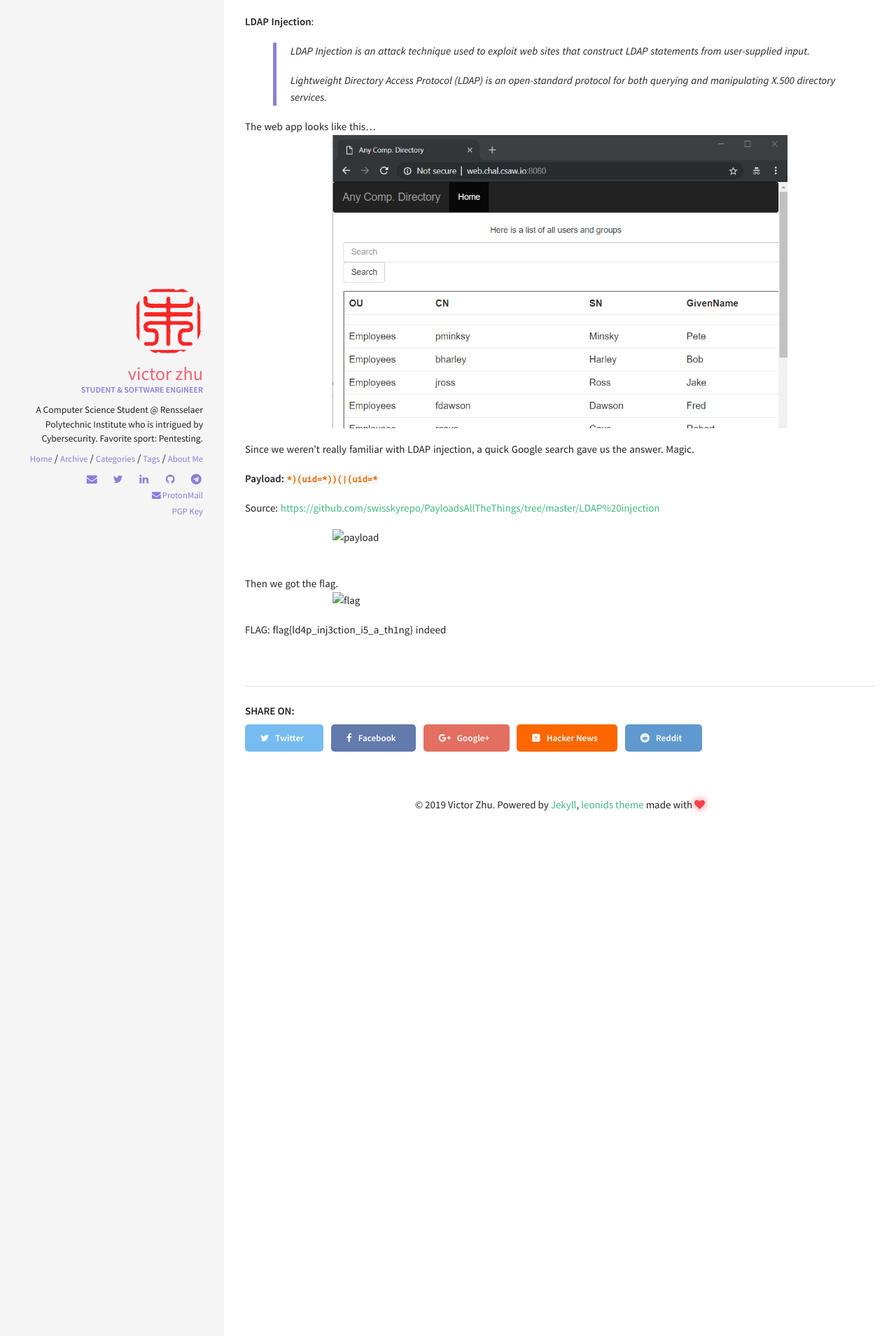
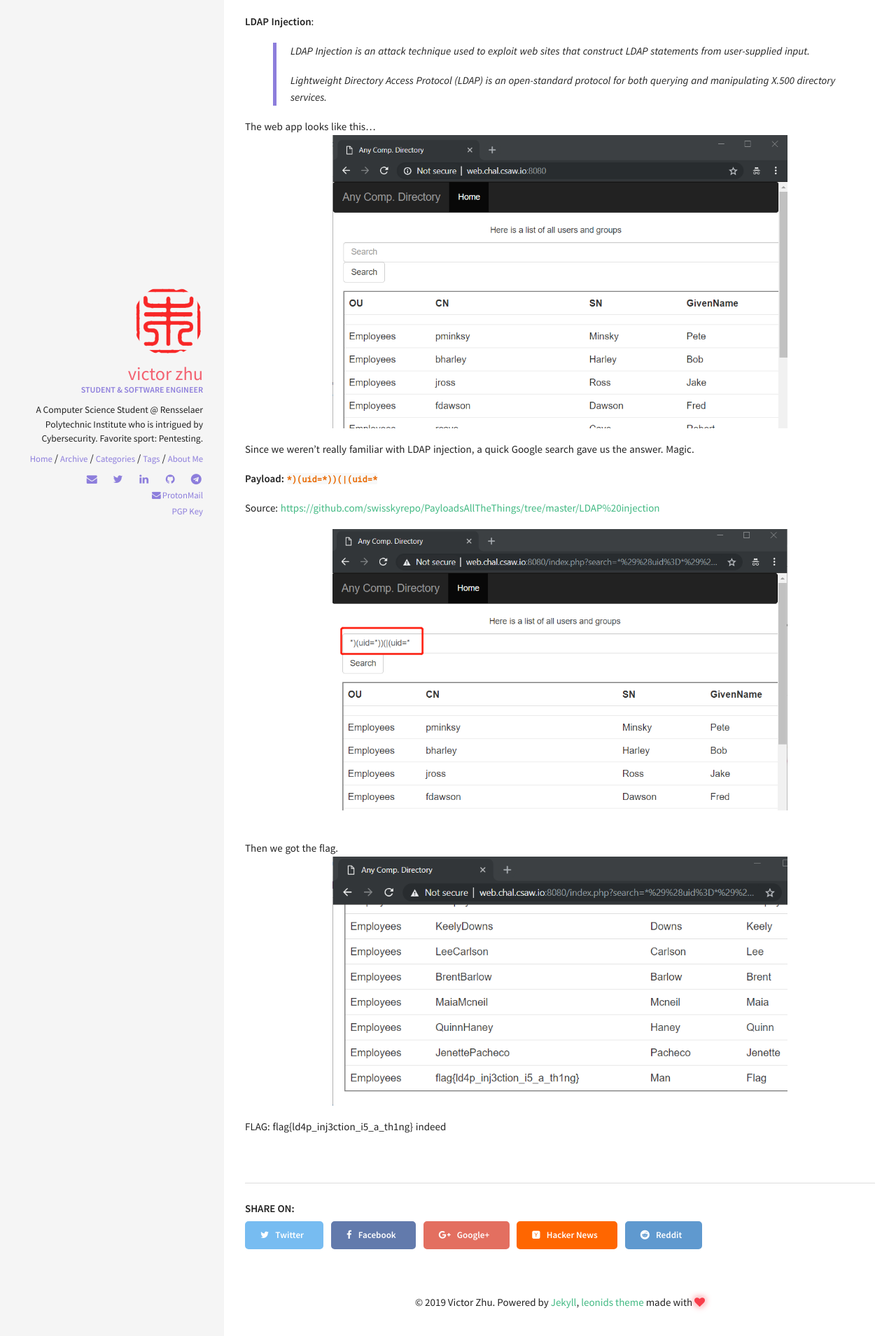
Before and after one commit to SLiNv/SLiNv.github.io, a Jekyll site: the page built from _posts/2018-9-18-csaw-quals-web-50-ldab.md, in a window 1280 px wide. Shown: the part 689-2598 px from the top of the page at 70% size. Built offline with Jekyll 4.4.1, drawn with Linux system fonts in a browser that asks for light colours; comment, search, counter and statistics services are not loaded.

Commit message:
Fixed Broken Image Links (again) (This dumb image link thing definitely need to be automated)

```diff
--- a/_posts/2018-9-18-csaw-quals-web-50-ldab.md
+++ b/_posts/2018-9-18-csaw-quals-web-50-ldab.md
@@ -40,5 +40,5 @@ FLAG: flag{ld4p_inj3ction_i5_a_th1ng} indeed
 [1]: {{ "/assets/upload/images/csaw-quals/ldab-chal.png" | absolute_url }}
 [2]: {{ "/assets/upload/images/csaw-quals/ldab-app.png" | absolute_url }}
 [3]: https://github.com/swisskyrepo/PayloadsAllTheThings/tree/master/LDAP%20injection
-[4]: {{ "/assets/upload/images/csaw_quals/ldab-payload.png" | absolute_url }}
-[5]: {{ "/assets/upload/images/csaw_quals/ldab-flag.png" | absolute_url }}
+[4]: {{ "/assets/upload/images/csaw-quals/ldab-payload.png" | absolute_url }}
+[5]: {{ "/assets/upload/images/csaw-quals/ldab-flag.png" | absolute_url }}
```
